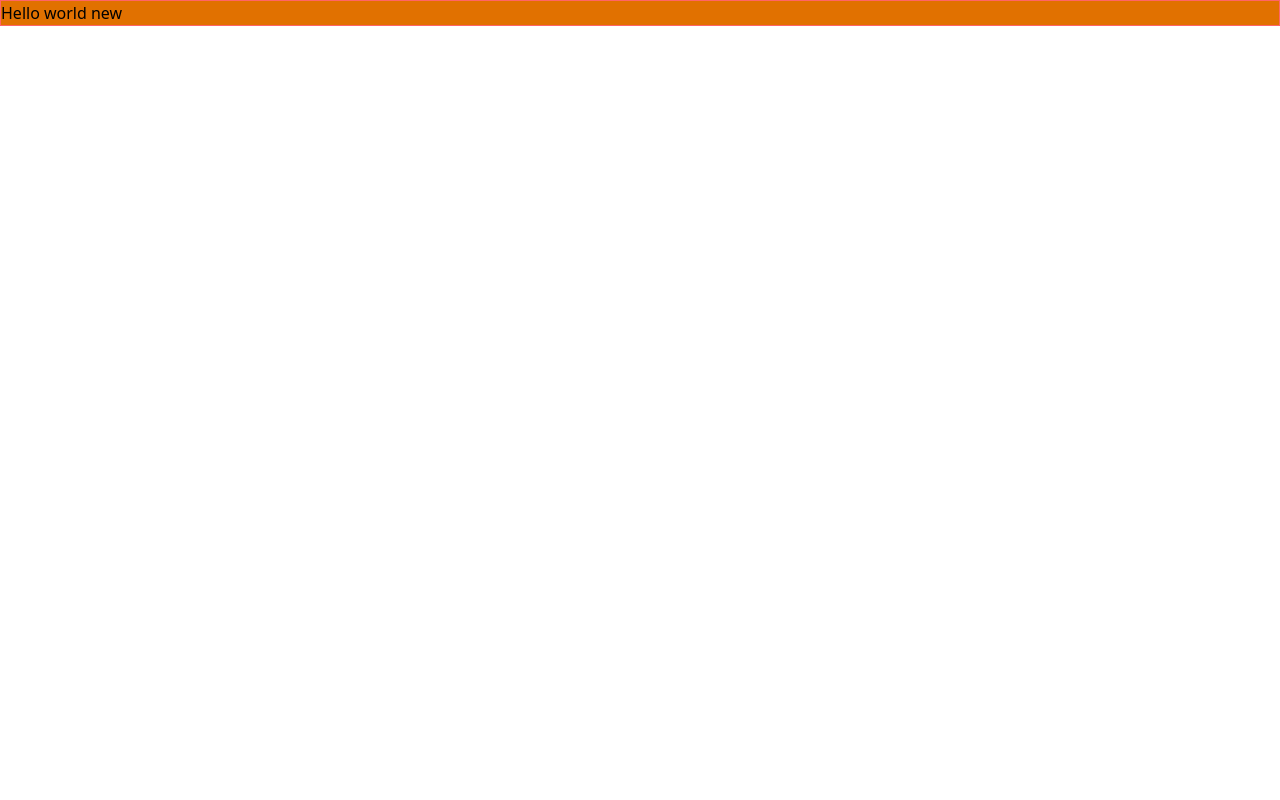
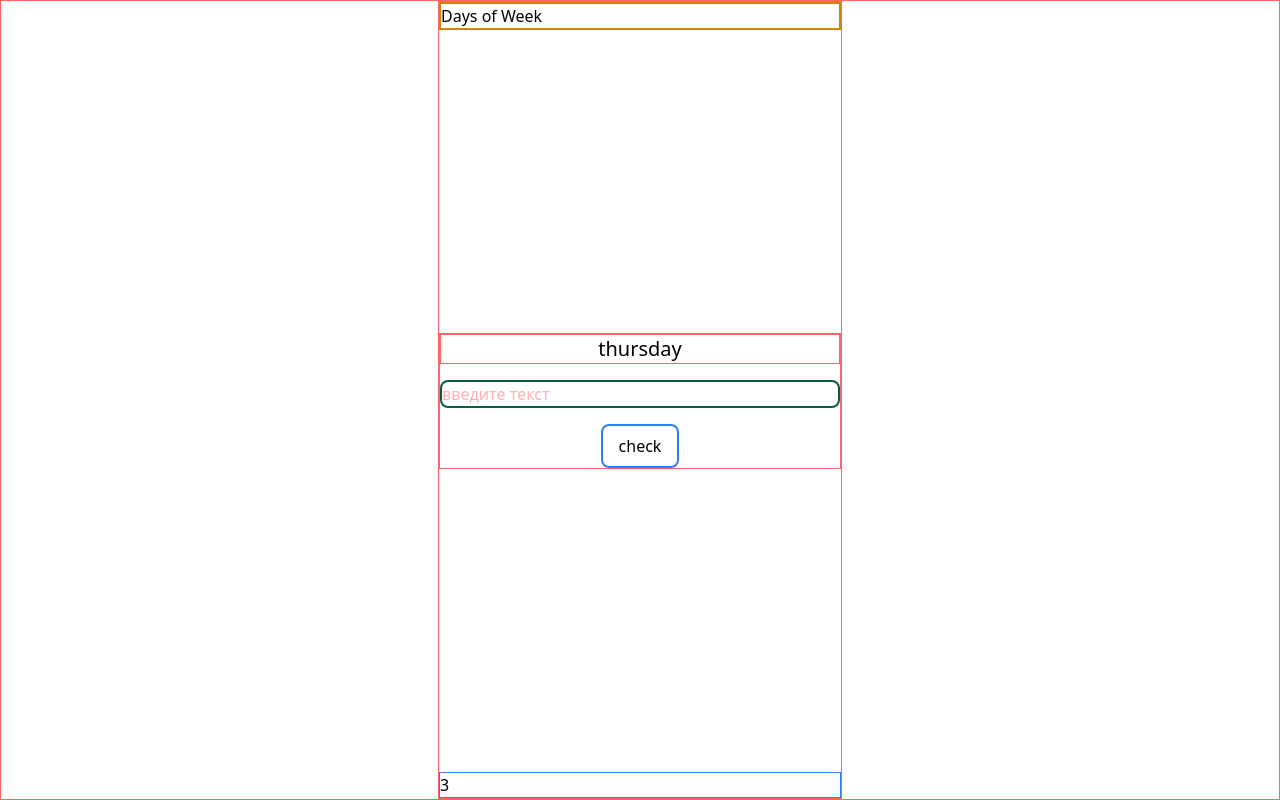
Before and after one commit to danadalabayevacom/talky-talk, a React (Vite) app: page / in a window 1280 px wide. Built offline with nearby package versions, Linux system fonts and the light colour scheme.

Commit message:
Added feature to learn day of weeks

```diff
--- a/src/App.jsx
+++ b/src/App.jsx
@@ -1,17 +1,62 @@
-
-
+import React from "react";
+import { useState } from "react";
+import { days } from "./dayOfWeeks.js";
 
 function App() {
+  const [index, setIndex] = useState(getRandomIdx(days));
+  const [userInput, setUserInput] = useState("");
+  const handleChange = (e) => {
+    console.log("text:", e.target.value);
+    setUserInput(e.target.value);
+  };
 
+  const onClick = () => {
+    const firstvalue = days[index];
+    const secondvalue = userInput;
+    if (firstvalue === secondvalue) {
+      console.log("correct");
+    } else {
+      console.log("incorrect");
+    }
+  };
 
+  console.log("render");
   return (
     <>
-      <div className="border border-red-400 bg-amber-600">
-       Hello world new
+      <div className="flex justify-center min-h-screen border border-red-400">
+        <div className="flex flex-col justify-between border border-red-400">
+          <div className=" border-2 border-yellow-600">Days of Week</div>
+          <div className="flex flex-col border border-red-400">
+            <div className="border border-red-400 text-center text-xl">
+              {days[index]}
+              {/* Это первое значение */}
+            </div>
+            <input
+              className="w-100 mt-4 text-red-400 border-2 rounded-lg border-emerald-800"
+              type="text"
+              value={userInput}
+              // это второе значение
+              onChange={handleChange}
+              placeholder="введите текст"
+            />
+            <div className="flex justify-center">
+              <button
+                className="mt-4 border-2 border-blue-500 shadow-blue-400 rounded-lg py-2 px-4"
+                onClick={onClick}
+              >
+                check
+              </button>
+            </div>
+          </div>
+          <div className="border border-blue-500">3</div>
+        </div>
       </div>
-
     </>
-  )
+  );
 }
 
-export default App
+const getRandomIdx = (array) => {
+  return Math.floor(Math.random() * array.length);
+};
+
+export default App;
--- /dev/null
+++ b/src/dayOfWeeks.js
@@ -0,0 +1,3 @@
+export const days =["monday","tuesday","wednesday","thursday","friday","saturday","sunday"];
+
+console.log(days[0]);
```
